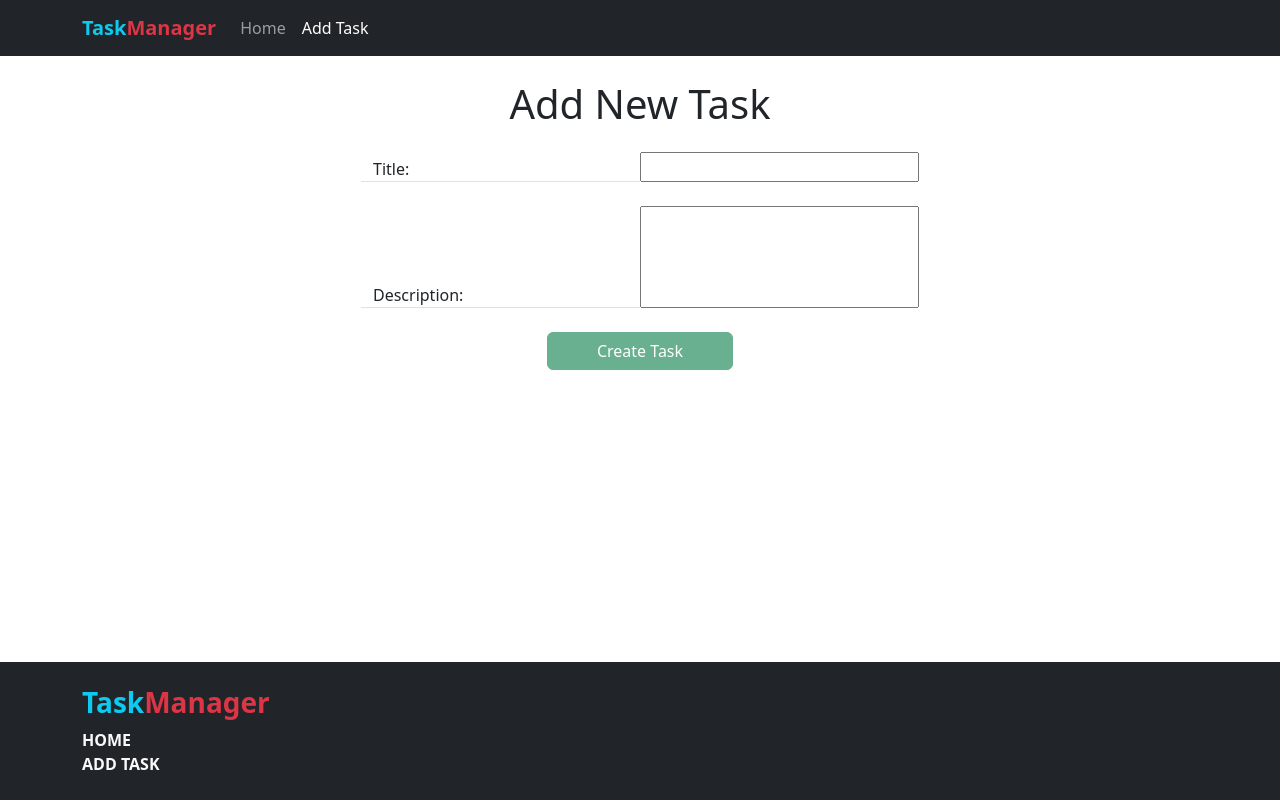
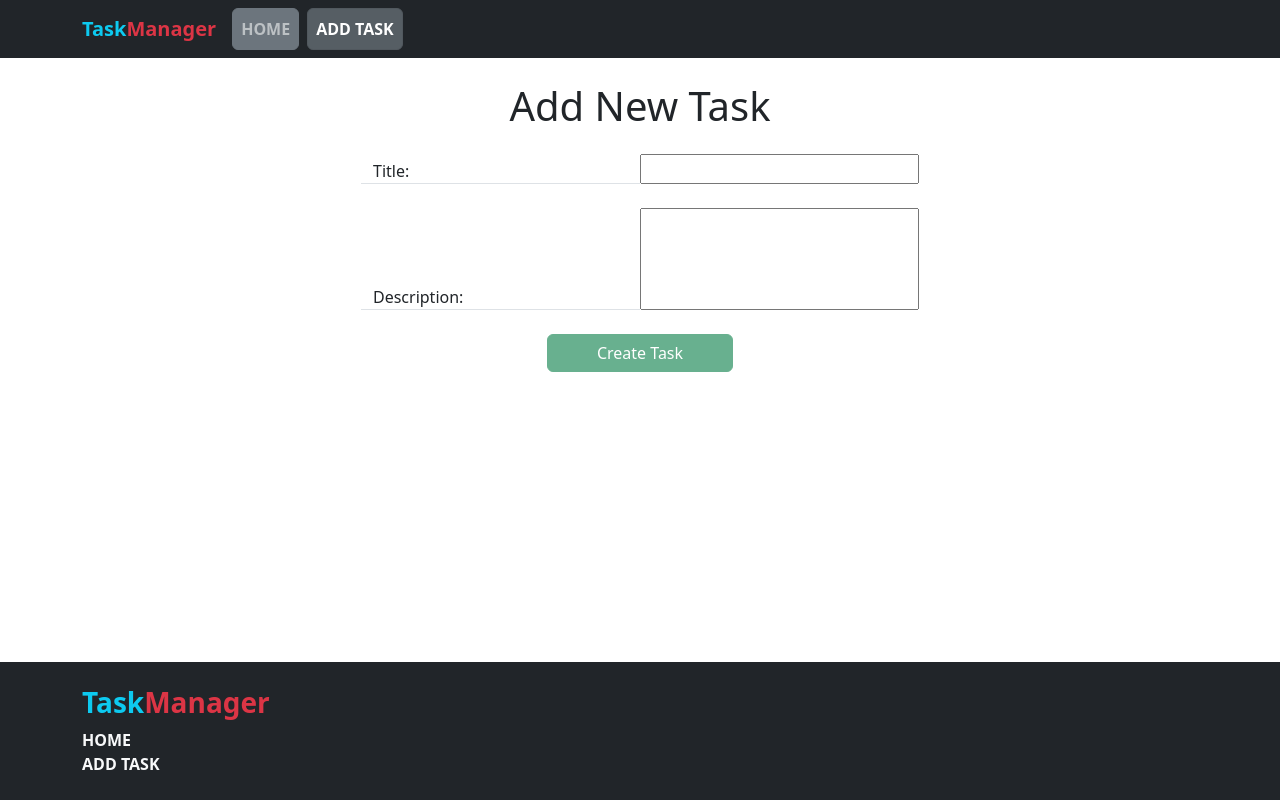
Before and after one commit to zackorykelly/task-manager-client, an Angular app: page /add in a window 1280 px wide. Built offline with nearby package versions, Linux system fonts and the light colour scheme.

Commit message:
reduce be calls when deleting/updating

```diff
--- a/src/app/components/nav-bar/nav-bar.component.html
+++ b/src/app/components/nav-bar/nav-bar.component.html
@@ -6,11 +6,11 @@
       </button>
       <div class="collapse navbar-collapse" [ngClass]="{ 'show': isNavbarOpen }">
         <ul class="navbar-nav">
-          <li class="nav-item">
-            <a class="nav-link" routerLink="/" routerLinkActive="active" [routerLinkActiveOptions]="{exact: true}">Home</a>
+          <li class="nav-item me-2">
+            <button class="nav-link btn btn-secondary fw-bold px-2" routerLink="/" routerLinkActive="active" [routerLinkActiveOptions]="{exact: true}">HOME</button>
           </li>
           <li class="nav-item">
-            <a class="nav-link" routerLink="/add" routerLinkActive="active">Add Task</a>
+            <button class="nav-link btn btn-secondary fw-bold px-2" routerLink="/add" routerLinkActive="active">ADD TASK</button>
           </li>
         </ul>
       </div>
--- a/src/app/components/task-list/task-list.component.html
+++ b/src/app/components/task-list/task-list.component.html
@@ -12,9 +12,9 @@
                 <div>
                     <div *ngIf="task.completed">
                         <button class="btn btn-success" disabled>Completed</button>
-                        <a href="#" class="d-block link-info" (click)="revertComplete(task.id)">Revert</a>
+                        <a href="#" class="d-block link-info" (click)="revertComplete(task)">Revert</a>
                     </div>
-                    <button *ngIf="!task.completed" class="btn btn-primary" (click)="markComplete(task.id)">Complete</button>
+                    <button *ngIf="!task.completed" class="btn btn-primary" (click)="markComplete(task)">Complete</button>
                 </div>
                 <div>
                     <button class="btn btn-danger" (click)="deleteTask(task.id)">Delete</button>
--- a/src/app/components/task-list/task-list.component.ts
+++ b/src/app/components/task-list/task-list.component.ts
@@ -23,21 +23,21 @@ export class TaskListComponent {
     })
   }
 
-  markComplete(id: number): void {
-    this.tasksService.updateTaskStatus(id, true).pipe().subscribe(res => {
-      this.getTasks()
+  markComplete(task: any): void {
+    this.tasksService.updateTaskStatus(task.id, true).pipe().subscribe(res => {
+      task.completed = true
     })
   }
 
-  revertComplete(id: number): void {
-    this.tasksService.updateTaskStatus(id, false).pipe().subscribe(res => {
-      this.getTasks()
+  revertComplete(task: any): void {
+    this.tasksService.updateTaskStatus(task.id, false).pipe().subscribe(res => {
+      task.completed = false
     })
   }
 
   deleteTask(id: number): void {
     this.tasksService.deleteTask(id).pipe().subscribe(res => {
-      this.getTasks()
+      this.taskList = this.taskList.filter((task) => task.id !== id)
     })
   }
 }
```
